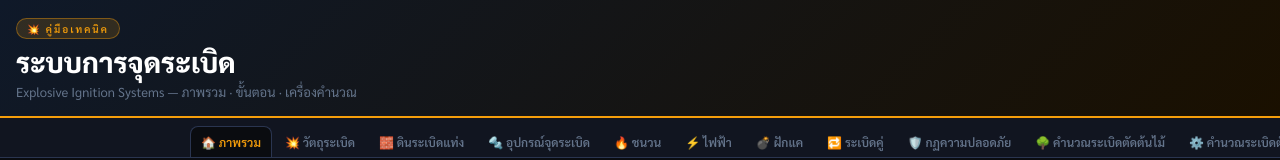
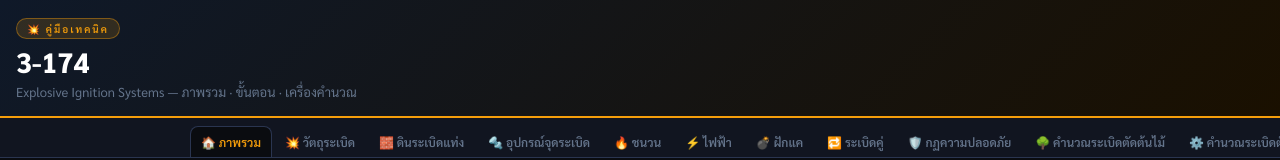
Before and after one commit to sleeper39-ops/demoman, a plain HTML site: page index.html in a window 1280 px wide. Shown: the top 160 px of the page. Drawn offline with Linux system fonts and the light colour scheme.

Commit message:
Update index.html

```diff
--- a/index.html
+++ b/index.html
@@ -218,7 +218,7 @@
 <div class="header">
   <div class="header-inner">
     <div class="header-badge">💥 คู่มือเทคนิค</div>
-    <h1>ระบบการจุดระเบิด</h1>
+    <h1>3-174</h1>
     <p>Explosive Ignition Systems — ภาพรวม · ขั้นตอน · เครื่องคำนวณ</p>
   </div>
 </div>
```
